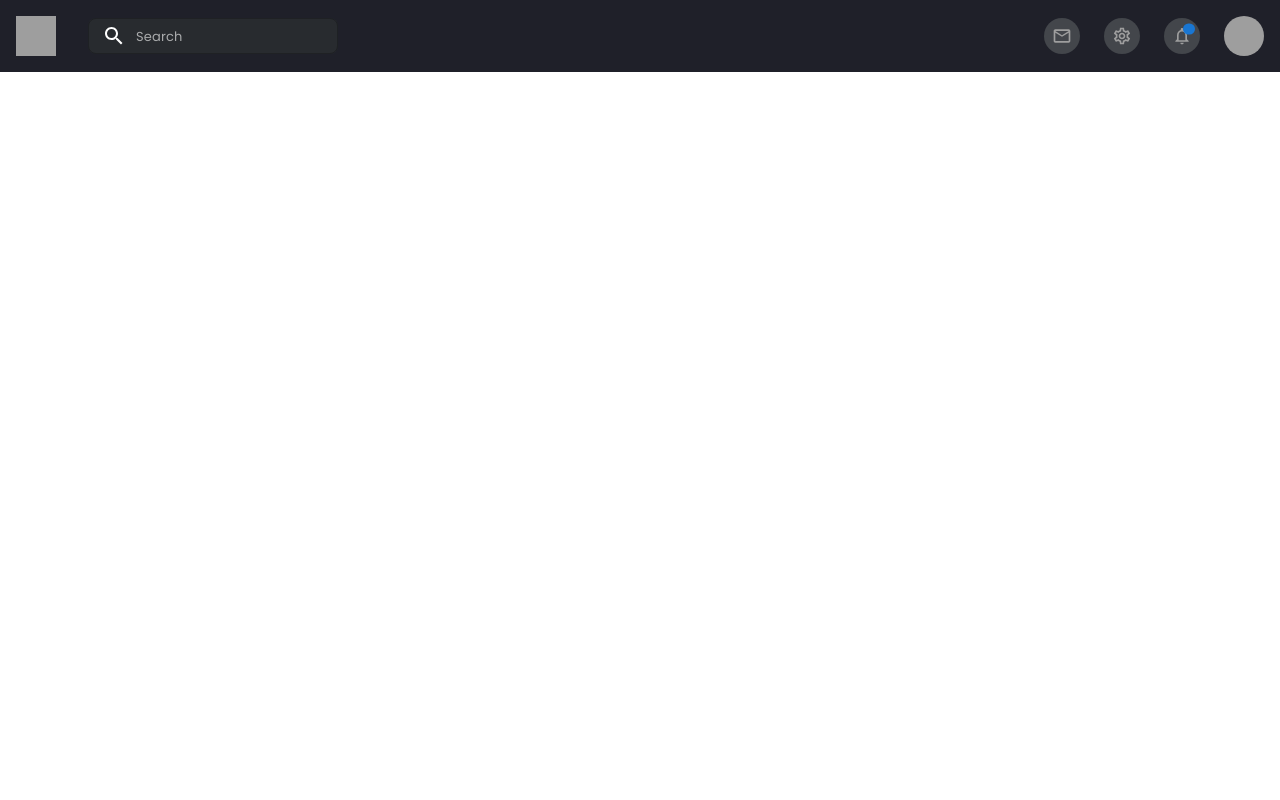
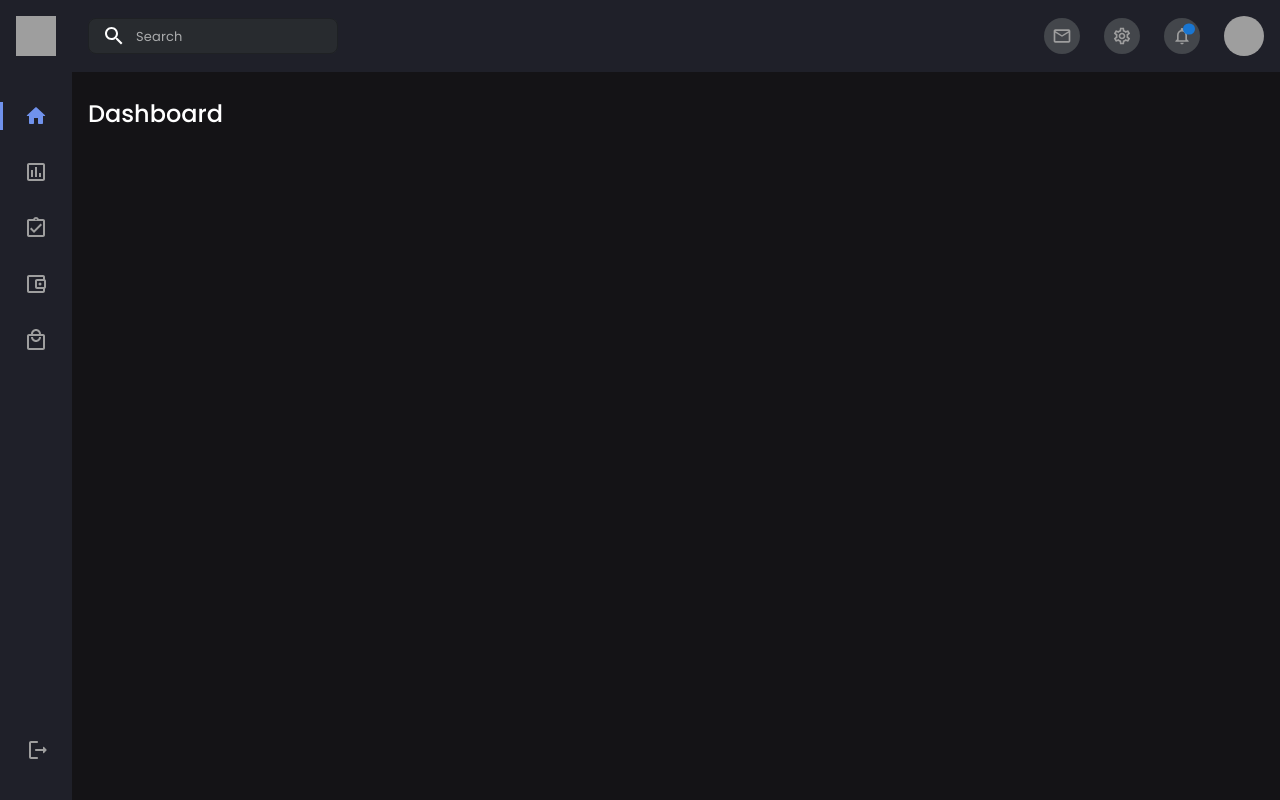
Before and after one commit to Avinash252002/dashboard, a React (Vite) app in the folder dashboard/: page / in a window 1280 px wide. Built offline with nearby package versions, Linux system fonts and the light colour scheme; grey boxes are pictures that could not be loaded.

Commit message:
Layout ui done

```diff
--- a/dashboard/package.json
+++ b/dashboard/package.json
@@ -15,7 +15,8 @@
     "@mui/icons-material": "^5.16.6",
     "@mui/material": "^5.16.6",
     "react": "^18.3.1",
-    "react-dom": "^18.3.1"
+    "react-dom": "^18.3.1",
+    "react-router-dom": "^6.26.0"
   },
   "devDependencies": {
     "@types/react": "^18.3.3",
--- a/dashboard/src/App.tsx
+++ b/dashboard/src/App.tsx
@@ -1,10 +1,14 @@
 
 import Layout from "./Layout";
 import "./App.css";
+import { Typography } from "@mui/material";
+
 
 function App() {
+
   return (
     <Layout>
+      <h2 style={{fontWeight : "500"}}>Dashboard</h2>
 
     </Layout>
   );
--- a/dashboard/src/Components/Sidebar.tsx
+++ b/dashboard/src/Components/Sidebar.tsx
@@ -1,11 +1,123 @@
+import {
+  AccountBalanceWalletOutlined,
+  AccountBalanceWalletRounded,
+  AssessmentOutlined,
+  AssessmentRounded,
+  AssignmentTurnedInOutlined,
+  AssignmentTurnedInRounded,
+  HomeOutlined,
+  HomeRounded,
+  LocalMallOutlined,
+  LocalMallRounded,
+  LogoutRounded,
+} from "@mui/icons-material";
+import { Box, IconButton } from "@mui/material";
+import { useLocation, useNavigate } from "react-router-dom";
+
+const Sidebar = () => {
+  const currentPath = useLocation().pathname;
+  const navigate = useNavigate();
+
+  const routes = [
+    {
+      name: "Home",
+      icon: <HomeOutlined />,
+      filledIcon: <HomeRounded />,
+      path: "/",
+    },
+    {
+      name: "Analytics",
+      icon: <AssessmentOutlined />,
+      filledIcon: <AssessmentRounded />,
+      path: "/analytics",
+    },
+    {
+      name: "Tasks",
+      icon: <AssignmentTurnedInOutlined />,
+      filledIcon: <AssignmentTurnedInRounded />,
+      path: "/tasks",
+    },
+    {
+      name: "Transactions",
+      icon: <AccountBalanceWalletOutlined />,
+      filledIcon: <AccountBalanceWalletRounded />,
+
+      path: "/transactions",
+    },
+    {
+      name: "Orders",
+      icon: <LocalMallOutlined />,
+      filledIcon: <LocalMallRounded />,
+      path: "/orders",
+    },
+  ];
+  return (
+    <Box
+      display={"flex"}
+      flexDirection={"column"}
+      bgcolor={"#1f2029"}
+      justifyContent={"space-between"}
+      height={"100%"}
+      color={"#fff"}
+      py={2}
+
+    >
 
 
-const Sidebar = () => {
-  return (
-    <div>
-      Sidebar
-    </div>
-  )
-}
+      <Box display={"flex"} flexDirection={"column"} >
+      {routes.map((route, index) => (
+        <Box
+          key={index}
+          position={"relative"}
+          display={"flex"}
+          flexDirection={"row"}
+          alignItems={"center"}
+          sx={{
+            transition: "all 2s ease",
+            "&::before": {
+              content: '""',
+              position: "absolute",
+              left: 0,
+              top: "50%", // Position it vertically centered
+              transform: "translateY(-50%)", // Adjust for correct centering
+              width: "3px", // Width of the border
+              height: "50%", // Adjust height as needed (50% of the container height)
+              bgcolor: currentPath === route.path ? "#7092EC" : "transparent",
+              transition: "all 1s ease",
+            },
+          }}
+          p={1}
+          px={2}
+        >
+          <IconButton
+            onClick={() => navigate(route.path)}
+            sx={{
+              color: currentPath === route.path ? "#7092EC" : "#9e9e9e",
+              bgcolor: "transparent",
+            }}
+          >
+            {currentPath === route.path ? route.filledIcon : route.icon}
+          </IconButton>
+        </Box>
+      ))}
+      </Box>
+      <IconButton
 
-export default Sidebar
+            sx={{
+              position : "absolute",
+              bottom : 30,
+              left : "25%",
+              bgcolor: "transparent",
+            }}
+          >
+            <LogoutRounded sx={{ color: "#9e9e9e" }} />
+          </IconButton>
+
+
+    </Box>
+
+
+  );
+};
+
+export default Sidebar;
--- a/dashboard/src/Layout.tsx
+++ b/dashboard/src/Layout.tsx
@@ -1,24 +1,33 @@
-
-import React from 'react';
-import { Box } from '@mui/material';
-import Navbar from './Components/Navbar';
-
+import React from "react";
+import { Box } from "@mui/material";
+import Navbar from "./Components/Navbar";
+import Sidebar from "./Components/Sidebar";
 
 const Layout: React.FC<React.PropsWithChildren<{}>> = ({ children }) => {
   return (
-    <Box sx={{  maxHeight: '100vh' , height: '100%'  , margin : 0 }}>
-
-      <Box sx={{ position: 'sticky', top: 0, zIndex: 1000, width: '100%'  }}>
+    <Box sx={{ maxHeight: "100vh", height: "100%", margin: 0 }}>
+      <Box sx={{ position: "sticky", top: 0, zIndex: 1000, width: "100%" }}>
         <Navbar />
       </Box>
+<Box sx={{ display: "flex" , flexDirection : "row" }}>
+      <Box
+        sx={{
+          position: "sticky",
+          top: "72px", // Adjust to match the height of the header or navbar
+          left: 0,
+          zIndex: 999,
+          height: "calc(100vh - 72px)", // Full viewport height minus the header height
+          minWidth : "fit-content",
+          overflow: "hidden",
+        }}
+      >
+        <Sidebar />
+      </Box>
+      <Box sx={{ display: "flex" , flexDirection : "column" , py : 3, px : 2, bgcolor : "#141316" , color : "white" , width : "100%" }}>{children}</Box>
 
-
-
-        <Box >
-          {children}
-        </Box>
       </Box>
 
+    </Box>
   );
 };
 
```
Also changed, not shown: dashboard/src/main.tsx (+10 -8 lines), dashboard/src/routes.tsx (added, +39 -0 lines), 1 other file (tests, documents, lock files or other folders).
